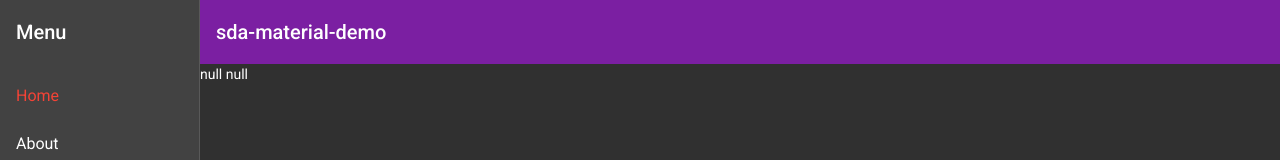
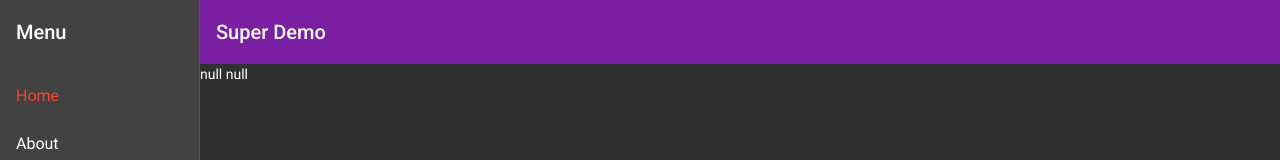
Before and after one commit to ArtifexEt/sda-temp, an Angular app: page /home in a window 1280 px wide. Shown: the top 160 px of the page. Built offline with nearby package versions, Linux system fonts and the light colour scheme; no server answers.

Commit message:
fix deployment

```diff
--- a/src/app/layout/layout.component.html
+++ b/src/app/layout/layout.component.html
@@ -20,7 +20,7 @@
         *ngIf="isHandset$ | async">
         <mat-icon aria-label="Side nav toggle icon">menu</mat-icon>
       </button>
-      <span>sda-material-demo</span>
+      <span>Super Demo</span>
     </mat-toolbar>
     <!-- page content -->
     <router-outlet></router-outlet>
```
